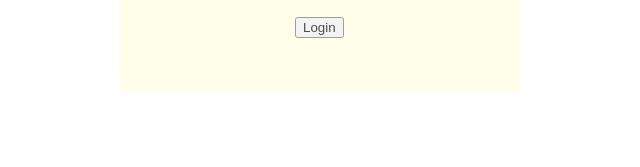
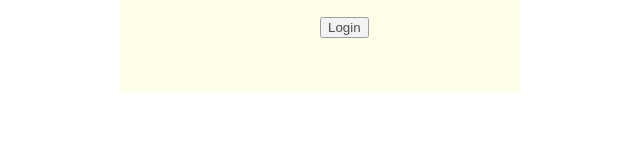
Before and after one commit to GayathriMohan/Sample_Project, a plain HTML site: page index.html in a window 1280 px wide. Shown: the part 402-569 px from the top of the page, 330-970 px from the left. Drawn offline with Linux system fonts and the light colour scheme.

Commit message:
Style fix

```diff
--- a/login.css
+++ b/login.css
@@ -8,7 +8,7 @@
 }
 
 .login-btn {
-    padding-left: 175px;
+    padding-left: 200px;
     padding-top: 20px;
 }
 
```
